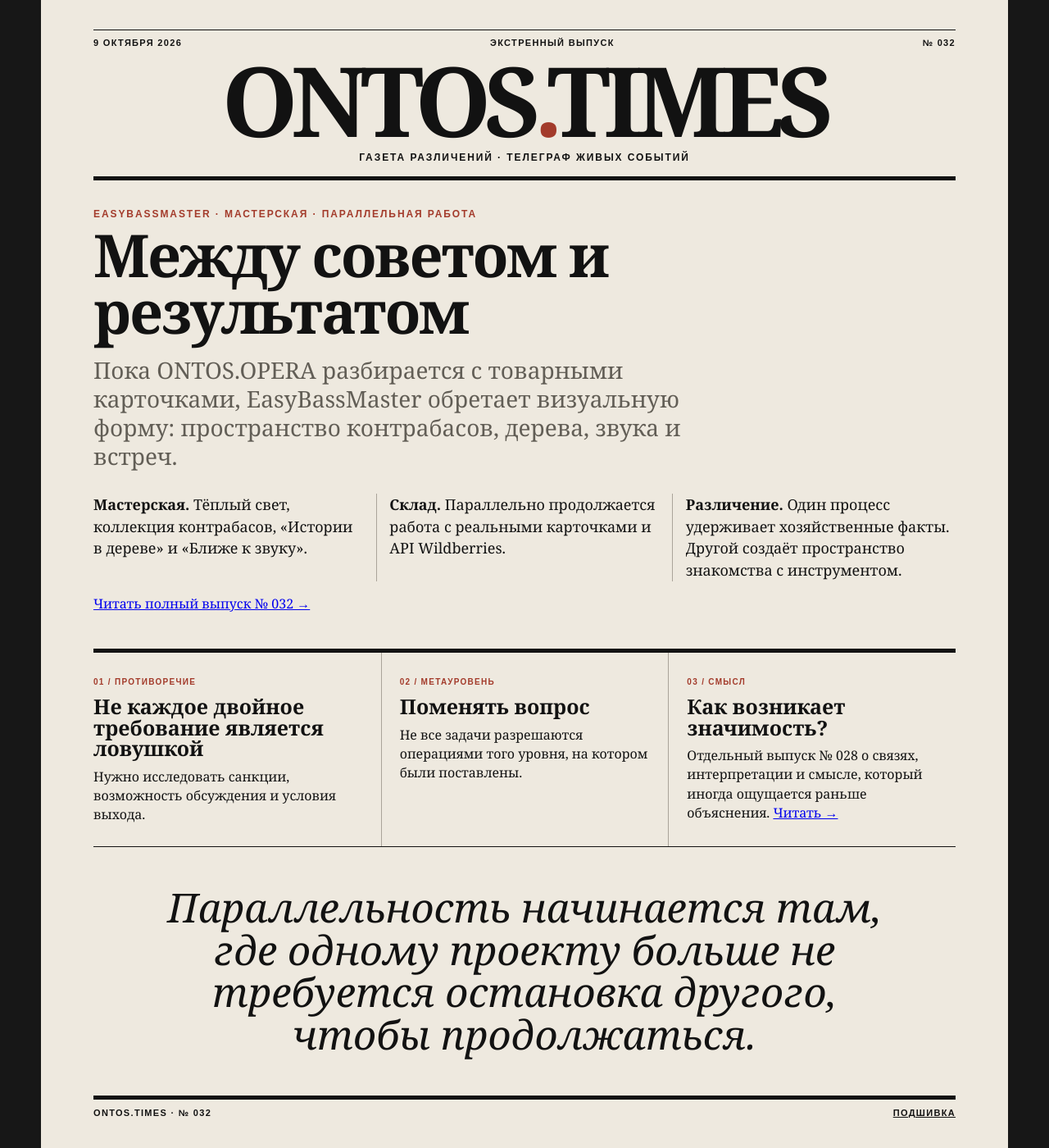
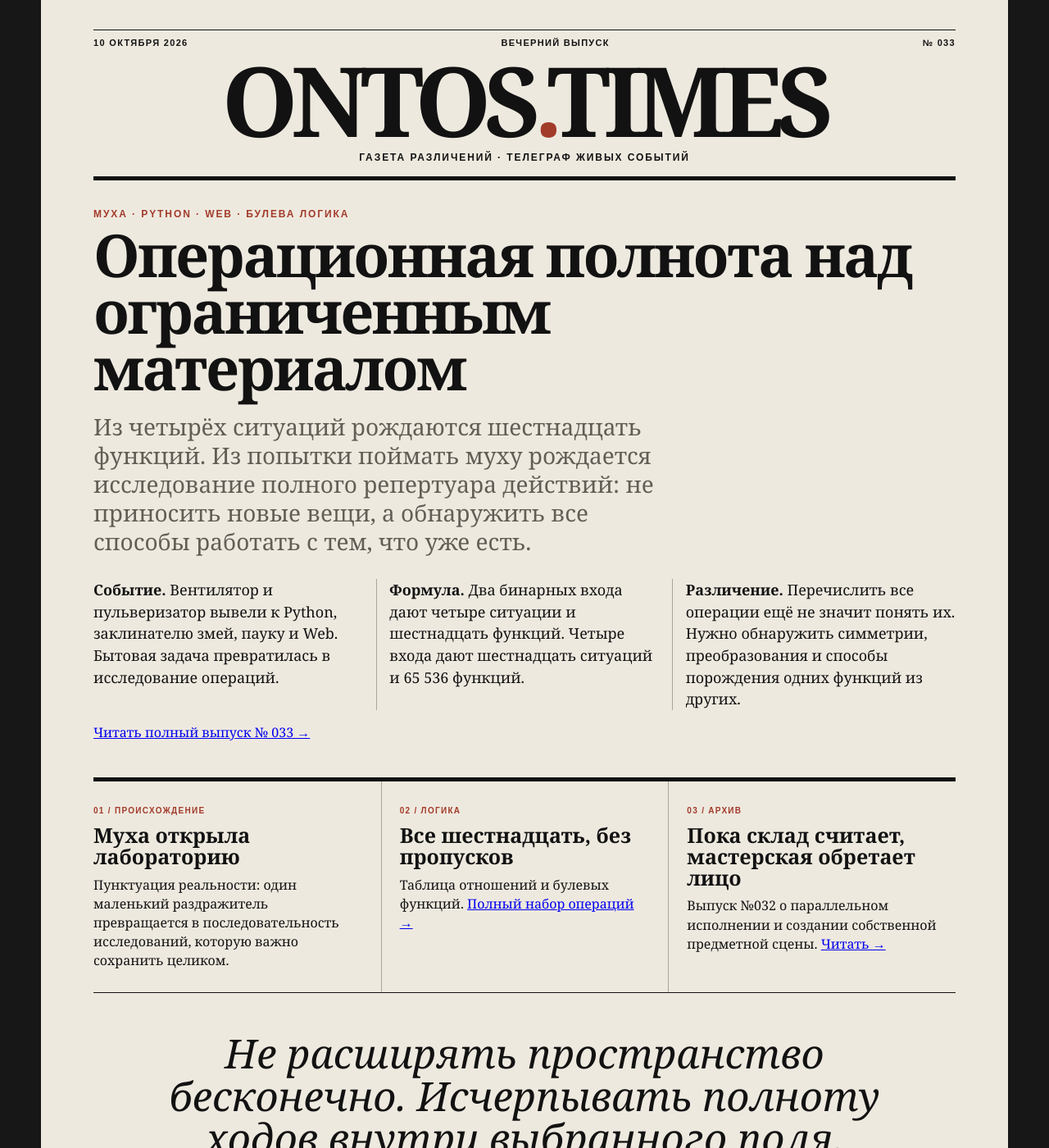
Before and after one commit to OntosLive/Ontos.Times, a Jekyll site: the page index.html, which Jekyll copies as it is, in a window 1280 px wide and 1400 px high. Shown: the whole window at 82% size. Built offline with Jekyll 4.4.1, drawn with Linux system fonts in a browser that asks for light colours; some of the changed text lies outside the part shown.

Commit message:
Lead ONTOS.TIMES with edition 033

```diff
--- a/index.html
+++ b/index.html
@@ -3,17 +3,17 @@
 <head>
   <meta charset="utf-8">
   <meta name="viewport" content="width=device-width,initial-scale=1">
-  <meta name="description" content="ONTOS.TIMES №032. Пока склад считает, мастерская обретает лицо.">
-  <title>ONTOS.TIMES — Между советом и результатом</title>
+  <meta name="description" content="ONTOS.TIMES №033. Операционная полнота над ограниченным материалом.">
+  <title>ONTOS.TIMES — Операционная полнота над ограниченным материалом</title>
   <link rel="stylesheet" href="styles.css">
 </head>
 <body>
   <header class="masthead">
     <div class="rule"></div>
     <div class="meta">
-      <span>9 ОКТЯБРЯ 2026</span>
-      <span>ЭКСТРЕННЫЙ ВЫПУСК</span>
-      <span>№ 032</span>
+      <span>10 ОКТЯБРЯ 2026</span>
+      <span>ВЕЧЕРНИЙ ВЫПУСК</span>
+      <span>№ 033</span>
     </div>
     <h1>ONTOS<span>.</span>TIMES</h1>
     <p class="tagline">Газета различений · Телеграф живых событий</p>
@@ -22,24 +22,26 @@
 
   <main>
     <article class="lead">
-      <p class="kicker">EASYBASSMASTER · МАСТЕРСКАЯ · ПАРАЛЛЕЛЬНАЯ РАБОТА</p>
-      <h2>Между советом и результатом</h2>
-      <p class="deck">Пока ONTOS.OPERA разбирается с товарными карточками, EasyBassMaster обретает визуальную форму: пространство контрабасов, дерева, звука и встреч.</p>
-      <div class="columns"><p><strong>Мастерская.</strong> Тёплый свет, коллекция контрабасов, «Истории в дереве» и «Ближе к звуку».</p><p><strong>Склад.</strong> Параллельно продолжается работа с реальными карточками и API Wildberries.</p><p><strong>Различение.</strong> Один процесс удерживает хозяйственные факты. Другой создаёт пространство знакомства с инструментом.</p></div>
-      <p><a href="archive/032/">Читать полный выпуск № 032 →</a></p>
+      <p class="kicker">МУХА · PYTHON · WEB · БУЛЕВА ЛОГИКА</p>
+      <h2>Операционная полнота над ограниченным материалом</h2>
+      <p class="deck">Из четырёх ситуаций рождаются шестнадцать функций. Из попытки поймать муху рождается исследование полного репертуара действий: не приносить новые вещи, а обнаружить все способы работать с тем, что уже есть.</p>
+      <div class="columns">
+        <p><strong>Событие.</strong> Вентилятор и пульверизатор вывели к Python, заклинателю змей, пауку и Web. Бытовая задача превратилась в исследование операций.</p>
+        <p><strong>Формула.</strong> Два бинарных входа дают четыре ситуации и шестнадцать функций. Четыре входа дают шестнадцать ситуаций и 65 536 функций.</p>
+        <p><strong>Различение.</strong> Перечислить все операции ещё не значит понять их. Нужно обнаружить симметрии, преобразования и способы порождения одних функций из других.</p>
+      </div>
+      <p><a href="archive/033/">Читать полный выпуск № 033 →</a></p>
     </article>
-
     <section class="dispatches">
-<article><span>01 / ПРОТИВОРЕЧИЕ</span><h3>Не каждое двойное требование является ловушкой</h3><p>Нужно исследовать санкции, возможность обсуждения и условия выхода.</p></article>
-<article><span>02 / МЕТАУРОВЕНЬ</span><h3>Поменять вопрос</h3><p>Не все задачи разрешаются операциями того уровня, на котором были поставлены.</p></article>
-<article><span>03 / СМЫСЛ</span><h3>Как возникает значимость?</h3><p>Отдельный выпуск № 028 о связях, интерпретации и смысле, который иногда ощущается раньше объяснения. <a href="archive/028/">Читать →</a></p></article>
-</section>
-
-    <blockquote>Параллельность начинается там, где одному проекту больше не требуется остановка другого, чтобы продолжаться.</blockquote>
+      <article><span>01 / ПРОИСХОЖДЕНИЕ</span><h3>Муха открыла лабораторию</h3><p>Пунктуация реальности: один маленький раздражитель превращается в последовательность исследований, которую важно сохранить целиком.</p></article>
+      <article><span>02 / ЛОГИКА</span><h3>Все шестнадцать, без пропусков</h3><p>Таблица отношений и булевых функций. <a href="archive/033/">Полный набор операций →</a></p></article>
+      <article><span>03 / АРХИВ</span><h3>Пока склад считает, мастерская обретает лицо</h3><p>Выпуск №032 о параллельном исполнении и создании собственной предметной сцены. <a href="archive/032/">Читать →</a></p></article>
+    </section>
+    <blockquote>Не расширять пространство бесконечно. Исчерпывать полноту ходов внутри выбранного поля.</blockquote>
   </main>
 
   <footer>
-    <span>ONTOS.TIMES · № 032</span>
+    <span>ONTOS.TIMES · № 033</span>
     <span><a href="archive/" style="color:inherit">Подшивка</a></span>
   </footer>
 </body>
```
